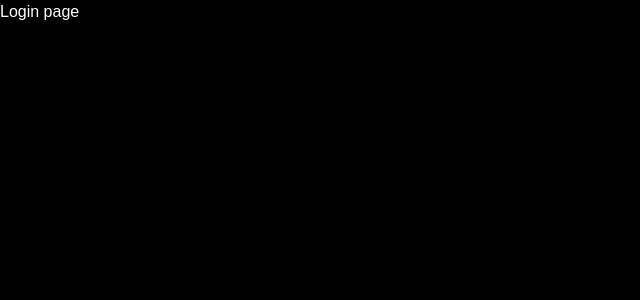
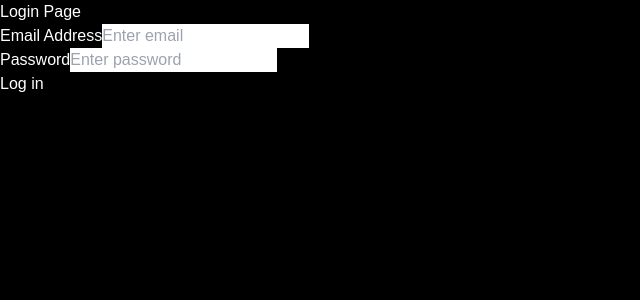
Before and after one commit to JoseG1297/crud-auth, a React (Vite) app in the folder frontend/: page /login in a window 1280 px wide. Shown: the top 300 px of the page, without its empty margins (0-640 px from the left). Built offline with nearby package versions, Linux system fonts and the light colour scheme.

Commit message:
Login form process

```diff
--- a/frontend/src/api/auth.js
+++ b/frontend/src/api/auth.js
@@ -3,12 +3,11 @@ import axios from "axios";
 const apiRoot = "http://localhost:3000/api";
 
 export const loginService = async (email, password) => {
-  try {
-    const response = await axios.post(`${apiRoot}/login`, { email, password });
-    return response.data;
-  } catch (error) {
-    return error.response.data;
-  }
+  const response = await axios.post(`${apiRoot}/login`, {
+    email,
+    password,
+  });
+  return response;
 };
 
 export const registerService = async (username, email, password) => {
--- a/frontend/src/context/AuthContext.jsx
+++ b/frontend/src/context/AuthContext.jsx
@@ -1,6 +1,6 @@
 import { createContext, useContext, useState } from "react";
 
-import { registerService } from "../api/auth";
+import { registerService, loginService } from "../api/auth";
 
 export const AuthContext = createContext();
 
@@ -17,7 +17,7 @@ export const AuthProvider = ({ children }) => {
   const [isAuthenticated, setIsAuthenticated] = useState(false);
   const [registerErrors, setRegisterErrors] = useState(null)
 
-  const singUp = async (data) => {
+  const registerUser = async (data) => {
     setIsAuthenticated(false);
     setRegisterErrors(null)
 
@@ -39,9 +39,31 @@ export const AuthProvider = ({ children }) => {
     }
   };
 
+  const singUp = async (data) => {
+    setIsAuthenticated(false);
+    setRegisterErrors(null)
+
+    try {
+      const response = await loginService(
+        data.email,
+        data.password
+      );
+
+      if (response) {
+        console.log('sussces', response?.data);
+        setUser(response?.data);
+        setIsAuthenticated(true);
+      }
+    } catch (error) {
+      console.log('errors', error?.response?.data);
+      setRegisterErrors(error?.response?.data);
+    }
+  };
+
   return (
     <AuthContext.Provider
       value={{
+        registerUser,
         singUp,
         user,
         isAuthenticated,
--- a/frontend/src/pages/LoginPage.jsx
+++ b/frontend/src/pages/LoginPage.jsx
@@ -1,7 +1,76 @@
+import { React, useEffect } from "react";
+import { useForm } from "react-hook-form";
+import { useNavigate } from "react-router-dom";
+import SweetAlert2 from "sweetalert2";
+
+import { useAuth } from "../context/AuthContext";
+
 export const LoginPage = () => {
-    return (
-        <div>
-            <h1>Login page</h1>
+  const {
+    register,
+    handleSubmit,
+    formState: { errors },
+  } = useForm();
+
+  const { singUp, isAuthenticated, registerErrors } = useAuth();
+  const navigate = useNavigate();
+
+  useEffect(() => {
+    if (isAuthenticated) {
+      navigate("/tasks");
+    }
+  }, [isAuthenticated]);
+
+  const onSubmit = (data) => {
+    singUp(data);
+  };
+
+  return (
+    <div className="form-container bg-zinc-800 max-w-md mx-auto p-4 rounded-md shadow-md mt-8">
+      <h1>Login Page</h1>
+
+      {registerErrors && (
+        <div className="bg-red-500 text-white p-2 rounded-md mt-4">
+          {registerErrors?.message?.map((error, index) => (
+            <p key={index}>{error}</p>
+          ))}
         </div>
-    )
-}
+      )}
+
+      <form onSubmit={handleSubmit(onSubmit)}>
+        <div className="mt-4">
+          <label htmlFor="email">Email Address</label>
+          <input
+            type="email"
+            placeholder="Enter email"
+            className="border border-gray-300 p-2 rounded-md w-full text-black"
+            {...register("email", { required: true })}
+          />
+          {errors.email && (
+            <span className="text-red-500">This field is required</span>
+          )}
+        </div>
+        <div className="mt-4">
+          <label htmlFor="password">Password</label>
+          <input
+            type="password"
+            placeholder="Enter password"
+            className="border border-gray-300 p-2 rounded-md w-full text-black"
+            {...register("password", { required: true })}
+          />
+          {errors.password && (
+            <span className="text-red-500">This field is required</span>
+          )}
+        </div>
+        <div className="mt-4">
+          <button
+            type="submit"
+            className="bg-zinc-500 text-white p-2 rounded-md w-full"
+          >
+            Log in
+          </button>
+        </div>
+      </form>
+    </div>
+  );
+};
--- a/frontend/src/pages/RegisterPage.jsx
+++ b/frontend/src/pages/RegisterPage.jsx
@@ -12,7 +12,7 @@ export const RegisterPage = () => {
     formState: { errors },
   } = useForm();
 
-  const { singUp, isAuthenticated, registerErrors } = useAuth();
+  const { registerUser, isAuthenticated, registerErrors } = useAuth();
   const navigate = useNavigate();
 
   useEffect(() => {
@@ -31,7 +31,7 @@ export const RegisterPage = () => {
       return;
     }
 
-    singUp(data);
+    registerUser(data);
   };
 
   return (
```
Also changed, not shown: 2 other files (tests, documents, lock files or other folders).
